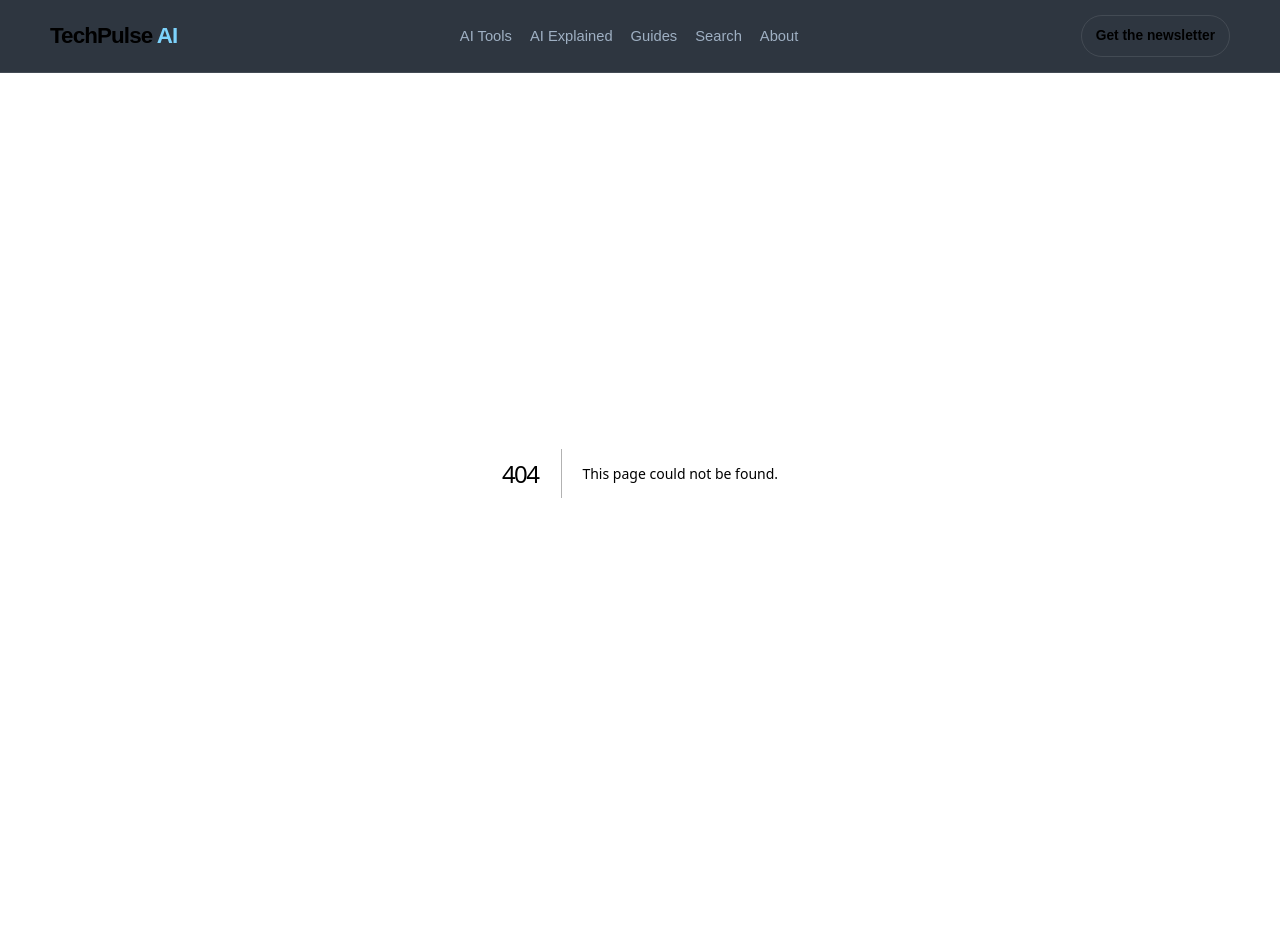
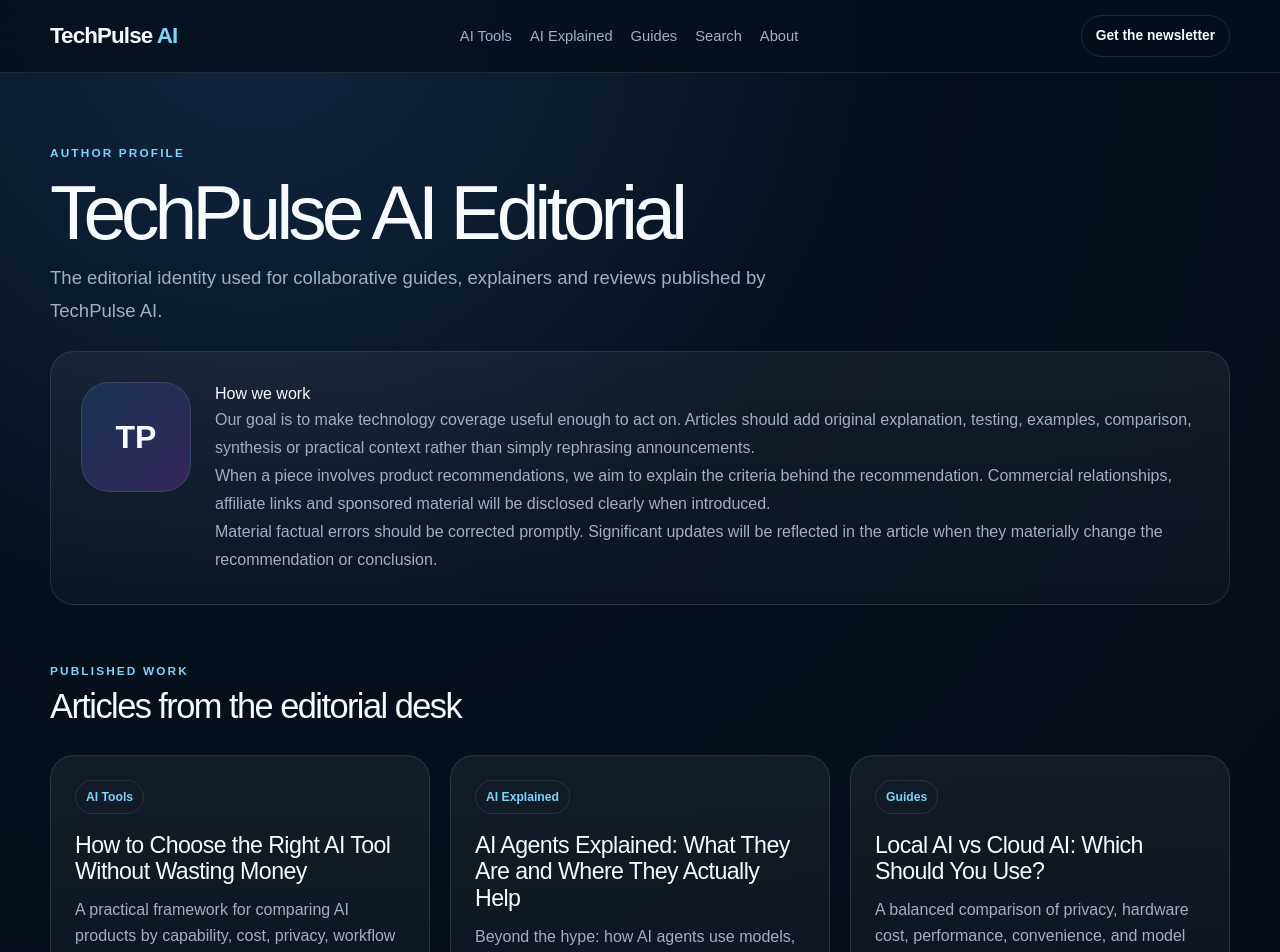
Before and after one commit to winnzzy/techpulse-ai, a Next.js app: page /authors/techpulse-ai-editorial in a window 1280 px wide. Before the commit this address had no page. Shown: the top 952 px of the page. Built offline with nearby package versions, Linux system fonts and the light colour scheme.

Commit message:
Add editorial author credibility page

```diff
--- /dev/null
+++ b/app/authors/techpulse-ai-editorial/page.tsx
@@ -0,0 +1,49 @@
+import type { Metadata } from "next";
+import Link from "next/link";
+import { posts } from "@/lib/posts";
+
+export const metadata: Metadata = {
+  title: "TechPulse AI Editorial Team",
+  description: "Meet the TechPulse AI editorial team and learn how our technology coverage is researched, reviewed and corrected.",
+  alternates: { canonical: "/authors/techpulse-ai-editorial" },
+};
+
+export default function EditorialAuthorPage() {
+  return (
+    <main>
+      <section className="container hub-hero">
+        <div className="eyebrow">Author profile</div>
+        <h1>TechPulse AI Editorial</h1>
+        <p className="lead">The editorial identity used for collaborative guides, explainers and reviews published by TechPulse AI.</p>
+        <div className="author-shell">
+          <div className="author-mark">TP</div>
+          <div>
+            <h2>How we work</h2>
+            <p>Our goal is to make technology coverage useful enough to act on. Articles should add original explanation, testing, examples, comparison, synthesis or practical context rather than simply rephrasing announcements.</p>
+            <p>When a piece involves product recommendations, we aim to explain the criteria behind the recommendation. Commercial relationships, affiliate links and sponsored material will be disclosed clearly when introduced.</p>
+            <p>Material factual errors should be corrected promptly. Significant updates will be reflected in the article when they materially change the recommendation or conclusion.</p>
+          </div>
+        </div>
+      </section>
+
+      <section className="container section">
+        <div className="section-head">
+          <div>
+            <div className="eyebrow">Published work</div>
+            <h2>Articles from the editorial desk</h2>
+          </div>
+        </div>
+        <div className="grid">
+          {posts.map((post) => (
+            <article className="card" key={post.slug}>
+              <span className="badge">{post.category}</span>
+              <h3><Link href={`/articles/${post.slug}`}>{post.title}</Link></h3>
+              <p>{post.excerpt}</p>
+              <div className="meta">{post.readingTime}</div>
+            </article>
+          ))}
+        </div>
+      </section>
+    </main>
+  );
+}
```
